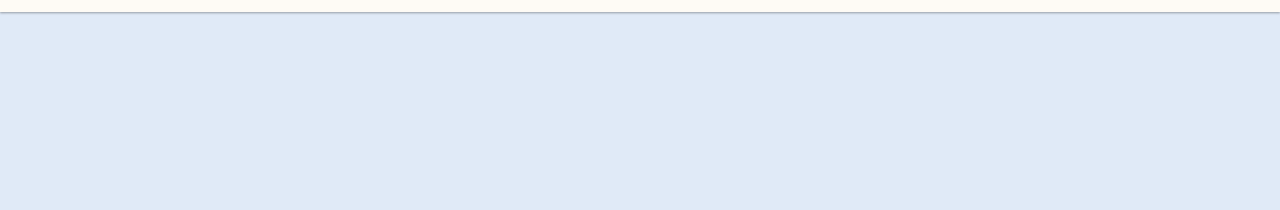
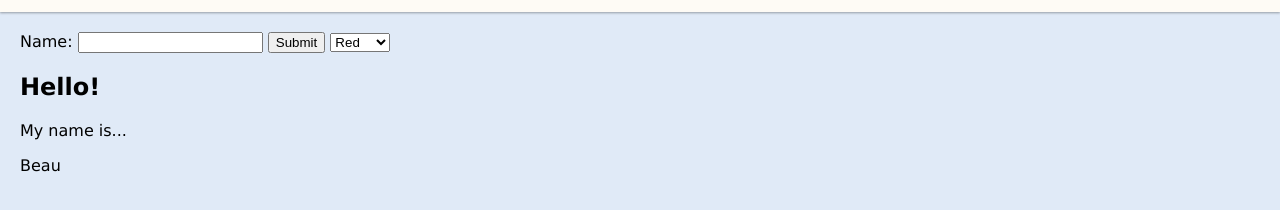
Before and after one commit to 2022-oct-demos/name-tag-demo, a plain HTML site: page index.html in a window 1280 px wide. Shown: the part 68-278 px from the top of the page. Drawn offline with Linux system fonts and the light colour scheme.

Commit message:
built out controls for adding a name and displaying a name

```diff
--- a/index.html
+++ b/index.html
@@ -1,6 +1,5 @@
 <!DOCTYPE html>
 <html lang="en">
-
     <head>
         <!-- metadata -->
         <meta charset="UTF-8" />
@@ -21,19 +20,33 @@
         <link rel="stylesheet" href="styles/reset.css" />
         <link rel="stylesheet" href="styles/global.css" />
         <!-- add link for page specific css -->
-
     </head>
 
     <body>
         <header>
-        <img class="logo" src="assets/html_css_js.png" alt="logo">
+            <img class="logo" src="assets/html_css_js.png" alt="logo" />
             <h1>Web App</h1>
         </header>
 
         <main>
+            <!-- This section is for our controls -->
+            <section>
+                <label>Name:</label>
+                <input id="name-input" />
+                <button id="update-btn">Submit</button>
+                <select id="color-dropdown">
+                    <option value="red">Red</option>
+                    <option value="blue">Blue</option>
+                    <option value="green">Green</option>
+                </select>
+            </section>
 
+            <!-- This section is for displaying our name-->
+            <section id="name-tag-section" class="name-tag red">
+                <h2>Hello!</h2>
+                <p class="intro">My name is...</p>
+                <p class="name-display" id="name">Beau</p>
+            </section>
         </main>
-
     </body>
-
 </html>
```
Lines whose indentation alone changed are shown as unchanged.
